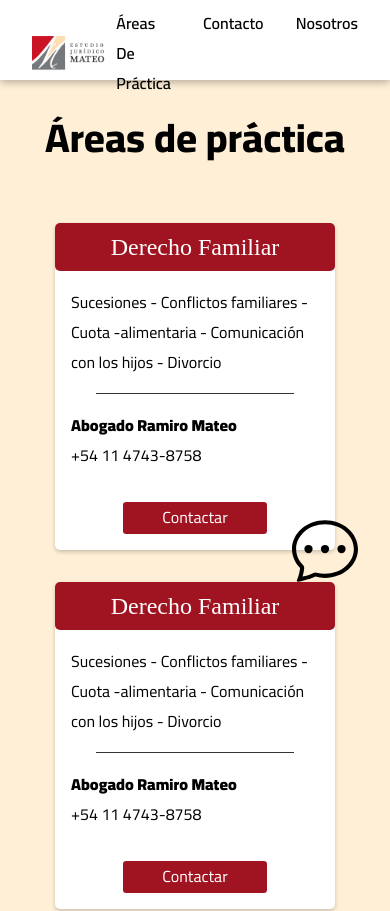
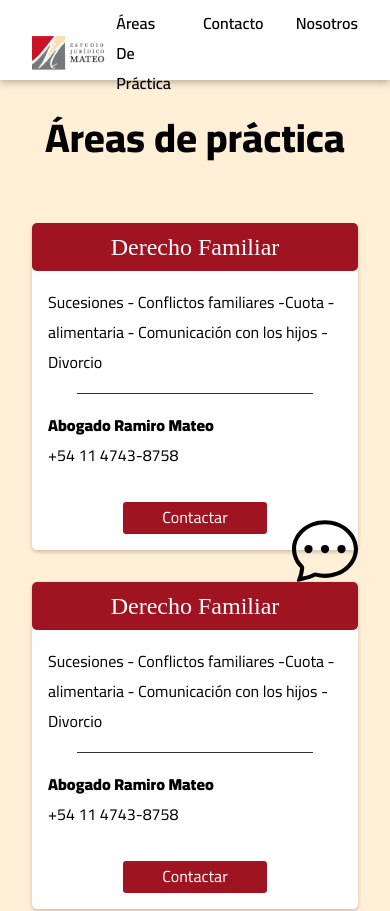
Before and after one commit to AgustinGiudice/estudioMateo, a React (Vite) app: page / in a window 390 px wide. Shown: the top 911 px of the page. Built offline with nearby package versions, Linux system fonts and the light colour scheme; a web font is replaced by a local one.

Commit message:
fix fix fix

```diff
--- a/src/pages/home/home.module.css
+++ b/src/pages/home/home.module.css
@@ -22,7 +22,12 @@
   margin-bottom: 2rem;
   text-align: center;
 }
-
+@media (max-width: 1250px) {
+  .containerHome {
+    margin: 0;
+    padding: 1em;
+  }
+}
 @media (max-width: 1250px) {
   .containertarjetas {
     grid-template-columns: repeat(2, 1fr);
```
